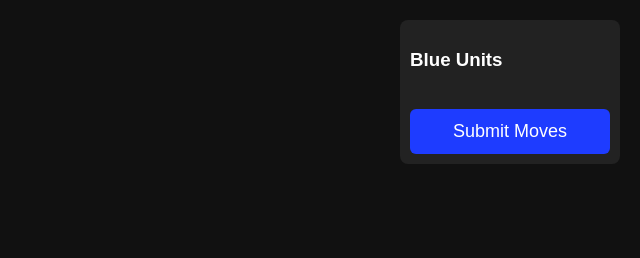
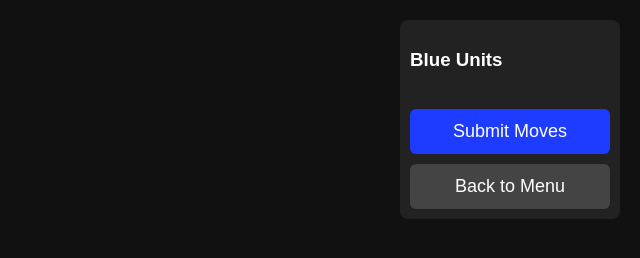
Before and after one commit to Moneyguy-dev/turn-game-server, a website: page public/blue.html in a window 1280 px wide. Shown: the whole page, without its empty margins (640-1280 px from the left). Drawn offline with Linux system fonts and the light colour scheme; no server answers.

Commit message:
force redeploy blue page

```diff
--- a/public/blue.html
+++ b/public/blue.html
@@ -26,6 +26,21 @@
         ">
             Submit Moves
         </button>
+
+        <!-- BACK BUTTON -->
+        <button id="backButton" style="
+            margin-top: 10px;
+            width: 100%;
+            padding: 12px;
+            font-size: 18px;
+            background: #444;
+            color: white;
+            border: none;
+            border-radius: 6px;
+            cursor: pointer;
+        ">
+            Back to Menu
+        </button>
     </div>
 
     <script src="/script.js"></script>
```
